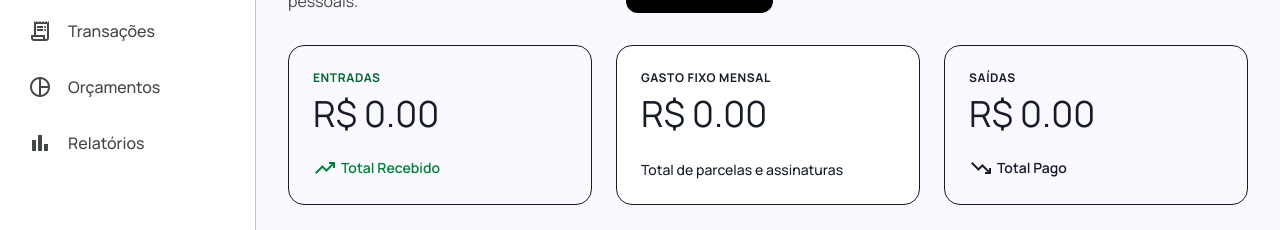
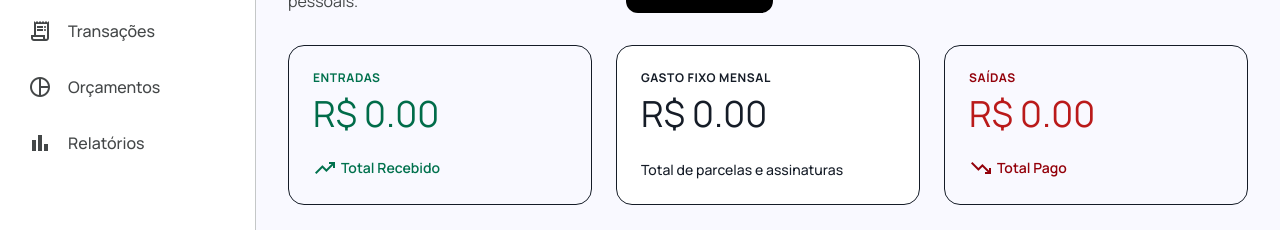
Before and after one commit to raf-henry/Sistema-de-Gerenciamento-de-Pedidos, an Angular app: page /home in a window 1280 px wide. Shown: the part 202-432 px from the top of the page. Built offline with nearby package versions, Linux system fonts and the light colour scheme; no server answers; sample sign-in values are in the browser's storage.

Commit message:
style: correção das cores de entrada e saída usando tokens do sistema

```diff
--- a/src/app/components/home/home.html
+++ b/src/app/components/home/home.html
@@ -143,13 +143,13 @@
 
         <!-- SUMMARY CARDS -->
         <div class="grid grid-cols-1 md:grid-cols-3 gap-6 mb-10">
-          <div class="bg-gradient-to-br from-green-50 to-white rounded-2xl shadow-[0_2px_10px_rgb(0,0,0,0.04)] border border-green-100 p-6 flex flex-col justify-between h-40 transition-all duration-300 hover:shadow-[0_8px_30px_rgb(0,0,0,0.08)] hover:-translate-y-1 relative overflow-hidden">
-            <div class="absolute -right-4 -top-4 w-24 h-24 bg-green-100 rounded-full blur-2xl opacity-60 pointer-events-none"></div>
+          <div class="bg-gradient-to-br from-secondary-container/30 to-white rounded-2xl shadow-[0_2px_10px_rgb(0,0,0,0.04)] border border-secondary-container p-6 flex flex-col justify-between h-40 transition-all duration-300 hover:shadow-[0_8px_30px_rgb(0,0,0,0.08)] hover:-translate-y-1 relative overflow-hidden">
+            <div class="absolute -right-4 -top-4 w-24 h-24 bg-secondary-container rounded-full blur-2xl opacity-60 pointer-events-none"></div>
             <div class="relative z-10">
-              <h3 class="text-xs font-bold text-green-800 tracking-wider uppercase mb-2">ENTRADAS</h3>
-              <p class="text-4xl font-extrabold text-green-600">R$ {{ totalEntradas() | number:'1.2-2' }}</p>
+              <h3 class="text-xs font-bold text-on-secondary-container tracking-wider uppercase mb-2">ENTRADAS</h3>
+              <p class="text-4xl font-extrabold text-secondary">R$ {{ totalEntradas() | number:'1.2-2' }}</p>
             </div>
-            <div class="flex items-center text-green-700 text-sm font-semibold relative z-10">
+            <div class="flex items-center text-on-secondary-container text-sm font-semibold relative z-10">
               <span class="material-symbols-outlined text-[16px] mr-1">trending_up</span>
               Total Recebido
             </div>
@@ -163,13 +163,13 @@
             <p class="text-sm font-medium text-slate-500">Total de parcelas e assinaturas</p>
           </div>
 
-          <div class="bg-gradient-to-br from-red-50 to-white rounded-2xl shadow-[0_2px_10px_rgb(0,0,0,0.04)] border border-red-100 p-6 flex flex-col justify-between h-40 transition-all duration-300 hover:shadow-[0_8px_30px_rgb(0,0,0,0.08)] hover:-translate-y-1 relative overflow-hidden">
-            <div class="absolute -right-4 -top-4 w-24 h-24 bg-red-100 rounded-full blur-2xl opacity-60 pointer-events-none"></div>
+          <div class="bg-gradient-to-br from-error-container/30 to-white rounded-2xl shadow-[0_2px_10px_rgb(0,0,0,0.04)] border border-error-container p-6 flex flex-col justify-between h-40 transition-all duration-300 hover:shadow-[0_8px_30px_rgb(0,0,0,0.08)] hover:-translate-y-1 relative overflow-hidden">
+            <div class="absolute -right-4 -top-4 w-24 h-24 bg-error-container rounded-full blur-2xl opacity-60 pointer-events-none"></div>
             <div class="relative z-10">
-              <h3 class="text-xs font-bold text-red-800 tracking-wider uppercase mb-2">SAÍDAS</h3>
-              <p class="text-4xl font-extrabold text-red-600">R$ {{ totalSaidas() | number:'1.2-2' }}</p>
+              <h3 class="text-xs font-bold text-on-error-container tracking-wider uppercase mb-2">SAÍDAS</h3>
+              <p class="text-4xl font-extrabold text-error">R$ {{ totalSaidas() | number:'1.2-2' }}</p>
             </div>
-            <div class="flex items-center text-red-700 text-sm font-semibold relative z-10">
+            <div class="flex items-center text-on-error-container text-sm font-semibold relative z-10">
               <span class="material-symbols-outlined text-[16px] mr-1">trending_down</span>
               Total Pago
             </div>
```
